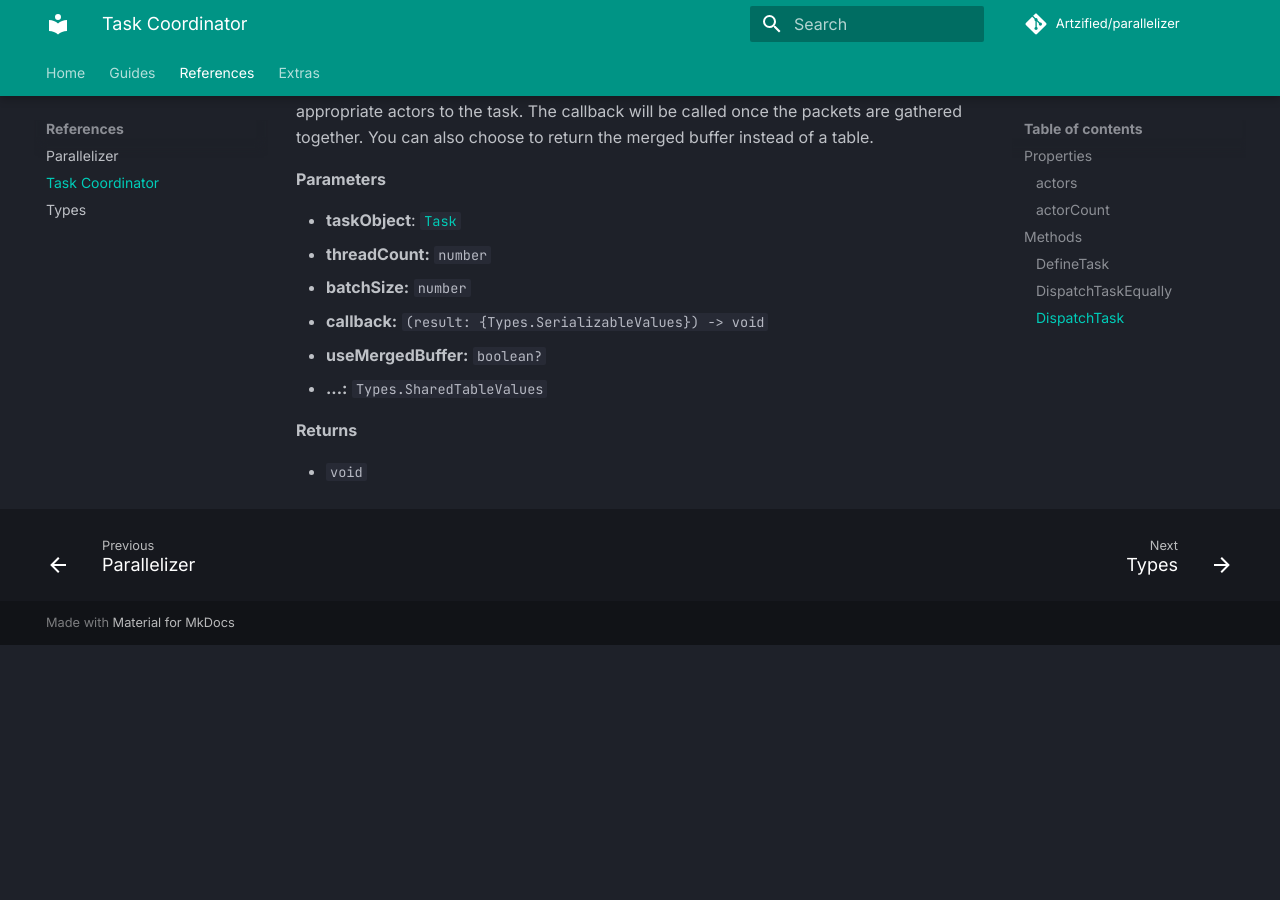
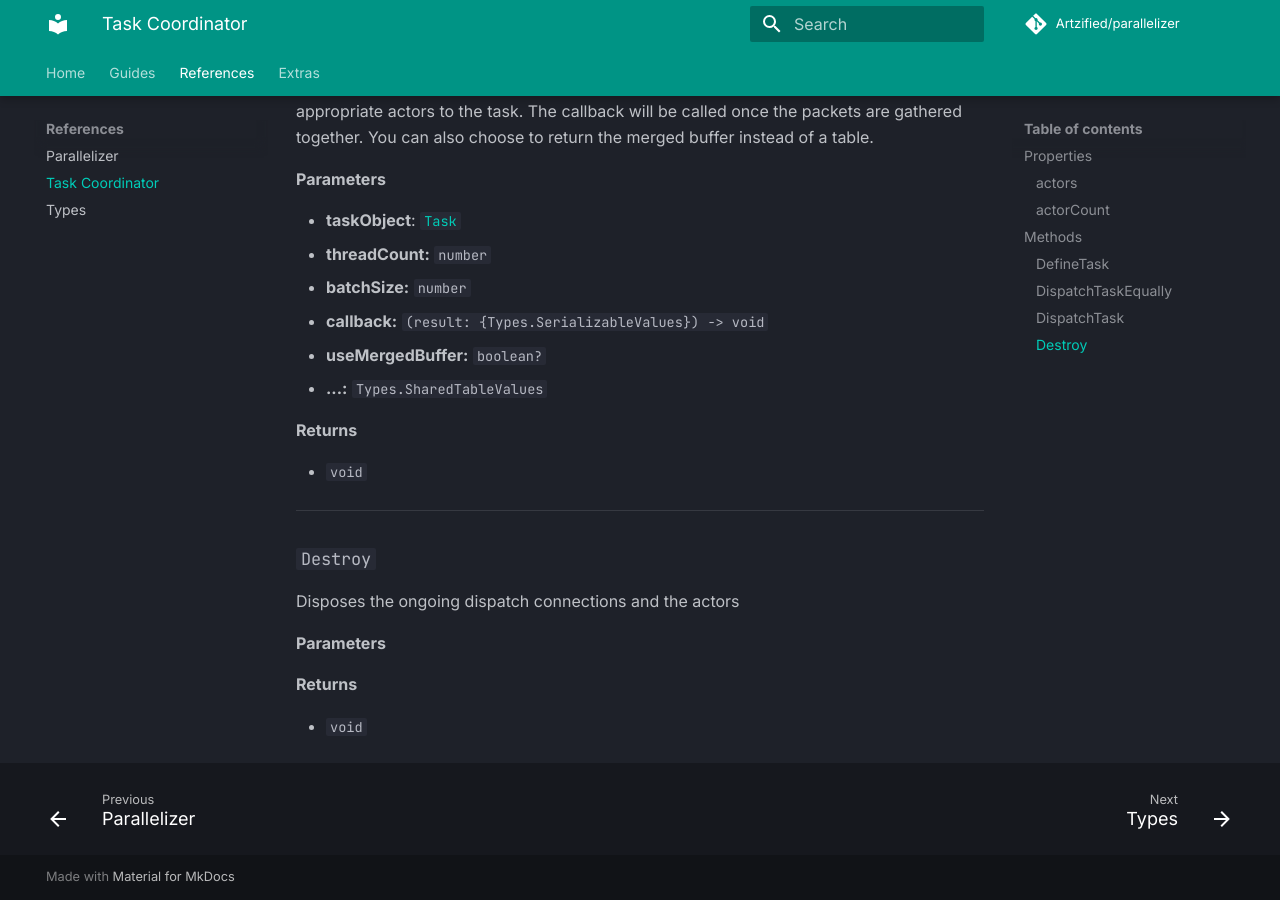
Before and after one commit to scion-softworks/parallelizer, an MkDocs documentation site: the page built from docs/api/task-coordinator.md, in a window 1280 px wide and 900 px high, scrolled down 1657 px. Built offline with MkDocs 1.6.1 and Material for MkDocs 9.7.7, drawn with Linux system fonts in a browser that asks for light colours; comment, search, counter and statistics services are not loaded; before the commit the page ends 2302 px from its top, so only the background shows below that.

Commit message:
docs: add destroy method

```diff
--- a/docs/api/task-coordinator.md
+++ b/docs/api/task-coordinator.md
@@ -67,3 +67,15 @@ __Parameters__
 __Returns__
 
 - `void`
+
+---
+
+### `Destroy`
+
+Disposes the ongoing dispatch connections and the actors
+
+__Parameters__
+
+__Returns__
+
+- `void`
```
